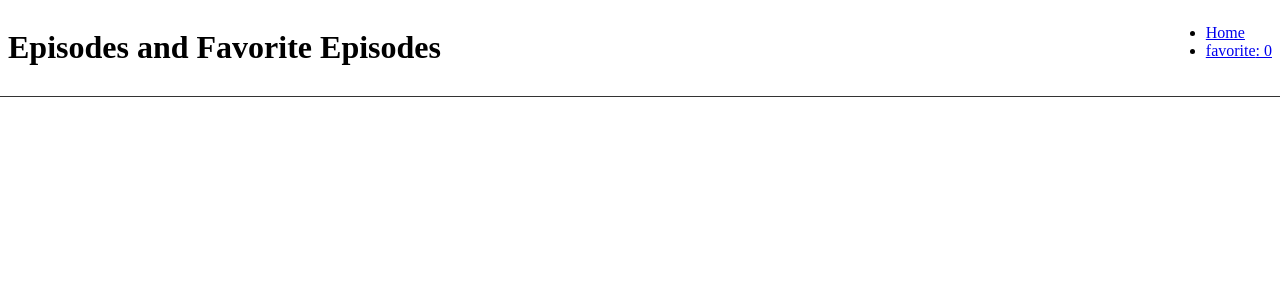
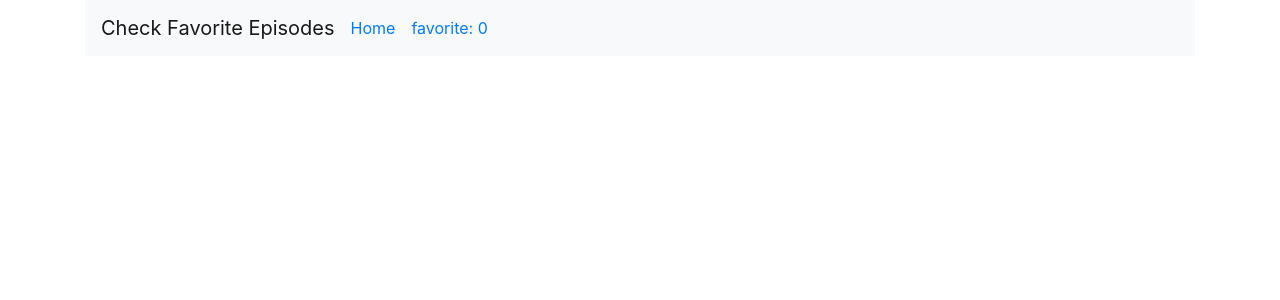
Before and after one commit to macotok/udemy-Typescript-with-React, a React (Create React App) app in the folder my-app-ts/: page / in a window 1280 px wide. Shown: the top 300 px of the page. Built offline with nearby package versions, Linux system fonts and the light colour scheme; no server answers.

Commit message:
bootstrapでstyleを整える

```diff
--- a/my-app-ts/package.json
+++ b/my-app-ts/package.json
@@ -8,7 +8,9 @@
     "@types/reach__router": "^1.2.6",
     "@types/react": "^16.9.11",
     "@types/react-dom": "^16.9.3",
+    "bootstrap": "^4.4.1",
     "react": "^16.11.0",
+    "react-bootstrap": "^1.0.0-beta.16",
     "react-dom": "^16.11.0",
     "react-scripts": "3.2.0",
     "typescript": "^3.6.4"
--- a/my-app-ts/src/App.tsx
+++ b/my-app-ts/src/App.tsx
@@ -1,5 +1,6 @@
 import React, { useReducer } from 'react';
-import './index.css';
+import 'bootstrap/dist/css/bootstrap.min.css';
+import './styled/index.css';
 import Default from './layouts/Default';
 import { initialState, reducer } from './store';
 import AppContext from './store/AppContext';
--- a/my-app-ts/src/actions/index.ts
+++ b/my-app-ts/src/actions/index.ts
@@ -7,6 +7,7 @@ export const REMOVE_FAVORITE: string = 'REMOVE_FAVORITE';
 export const fetchDataAction = async (dispatch: Dispatch) => {
   const data = await fetch('https://api.tvmaze.com/singlesearch/shows?q=rick-&-morty&embed=episodes');
   const dataJson = await data.json();
+  console.log(dataJson._embedded.episodes)
   return dispatch({
     type: FETCH_DATA,
     payload: dataJson._embedded.episodes,
--- a/my-app-ts/src/components/EpisodeList.tsx
+++ b/my-app-ts/src/components/EpisodeList.tsx
@@ -1,21 +1,27 @@
 import React, { FC } from 'react';
+import { Button, Card } from 'react-bootstrap';
 import { IEpisode, IEpisodeProps } from '../interfaces';
 
 const EpisodeList: FC<IEpisodeProps | any> = ({ episodes, toggleFavoriteAction, store, favorites }) => {
   const { state, dispatch } = store;
   return (
-    episodes.map((episode: IEpisode) => (
-      <li key={episode.id} className="episodeItem">
-        <img src={episode.image.medium} alt={episode.name} />
-        <p>{episode.name}</p>
-        <div>
-          <p>Season: {episode.season} Number: {episode.number}</p>
-          <button type="button" onClick={() => toggleFavoriteAction(state, dispatch, episode)}>
-            {favorites.find((favorite: IEpisode) => favorite.id === episode.id) ? 'UnFavorite' : 'Favorite'}
-          </button>
-        </div>
-      </li>
-    ))
+    episodes.map((episode: IEpisode) => {
+      const isFavorite: IEpisode = favorites.includes(episode);
+      return (
+        <Card style={{width: '23%', margin: '2% 1% 0'}} key={episode.id} className="episodeItem">
+          <Card.Img variant="top" src={episode.image.medium} alt={episode.name}/>
+          <Card.Body>
+            <Card.Title>{episode.name}</Card.Title>
+            <Card.Text>
+              number: {episode.number}
+            </Card.Text>
+            <Button variant={isFavorite ? "primary" : "secondary"} type="button" onClick={() => toggleFavoriteAction(state, dispatch, episode)}>
+              {isFavorite ? "Stock" : "Favorite"}
+            </Button>
+          </Card.Body>
+        </Card>
+      )
+    })
   );
 };
 
--- a/my-app-ts/src/index.css
+++ /dev/null
@@ -1,29 +0,0 @@
-html {
-  font-size: 16px;
-}
-
-body {
-  margin: 0;
-  padding: 0;
-}
-
-header {
-  border-bottom: 1px solid #333;
-  padding: .5rem;
-  display: flex;
-  justify-content: space-between;
-}
-
-.episodeWrap {
-  display: flex;
-  flex-wrap: wrap;
-  min-width: 100vw;
-  margin: 0;
-  padding: 0;
-}
-
-.episodeItem {
-  list-style: none;
-  padding: .5rem;
-  box-sizing: border-box;
-}
--- a/my-app-ts/src/layouts/Default.tsx
+++ b/my-app-ts/src/layouts/Default.tsx
@@ -1,5 +1,6 @@
 import React, { FC, ReactNode, useContext } from 'react';
 import { Link } from '@reach/router';
+import { Container, Navbar, Nav } from 'react-bootstrap';
 import AppContext from '../store/AppContext';
 
 type Props = {
@@ -12,14 +13,16 @@ const Default: FC<Props> = ({ children }) => {
 
   return (
     <>
-      <header>
-        <h1>Episodes and Favorite Episodes</h1>
-        <ul>
-          <li><Link to="/">Home</Link></li>
-          <li><Link to="/favorite">favorite{state.favorites.length > 1 ? 's' : null }: {state.favorites.length}</Link></li>
-        </ul>
-      </header>
-      {children}
+      <Container>
+        <Navbar bg="light" variant="light">
+          <Navbar.Brand>Check Favorite Episodes</Navbar.Brand>
+          <Nav className="mr-auto">
+            <Nav.Item style={{ marginRight: "1rem" }}><Link to="/">Home</Link></Nav.Item>
+            <Nav.Item><Link to="/favorite">favorite{state.favorites.length > 1 ? 's' : null }: {state.favorites.length}</Link></Nav.Item>
+          </Nav>
+        </Navbar>
+        {children}
+      </Container>
     </>
   )
 };
--- a/my-app-ts/src/pages/Favorite.tsx
+++ b/my-app-ts/src/pages/Favorite.tsx
@@ -19,9 +19,9 @@ const Favorite: FC = () => {
   return (
     <>
       <Suspense fallback={<div>loading...</div>}>
-        <ul className="episodeWrap">
+        <div className="episodeWrap">
           <EpisodeList {...episodeProps} />
-        </ul>
+        </div>
       </Suspense>
     </>
   );
--- a/my-app-ts/src/pages/Home.tsx
+++ b/my-app-ts/src/pages/Home.tsx
@@ -23,9 +23,9 @@ const Home = (): JSX.Element => {
   return (
     <>
       <Suspense fallback={<div>loading...</div>}>
-        <ul className="episodeWrap">
+        <div className="episodeWrap">
           <EpisodeList {...episodeProps} />
-        </ul>
+        </div>
       </Suspense>
     </>
   )
--- a/my-app-ts/src/store/index.tsx
+++ b/my-app-ts/src/store/index.tsx
@@ -1,6 +1,5 @@
 import { FETCH_DATA, ADD_FAVORITE, REMOVE_FAVORITE } from '../actions';
 import { IState, IAction, IEpisode } from '../interfaces';
-
 
 export const initialState:IState = {
   episodes: [],
--- /dev/null
+++ b/my-app-ts/src/styled/index.css
@@ -0,0 +1,6 @@
+.episodeWrap {
+  display: flex;
+  flex-wrap: wrap;
+  padding: 0;
+  margin-bottom: 2rem;
+}
```
Also changed, not shown: 1 other file (tests, documents, lock files or other folders).
